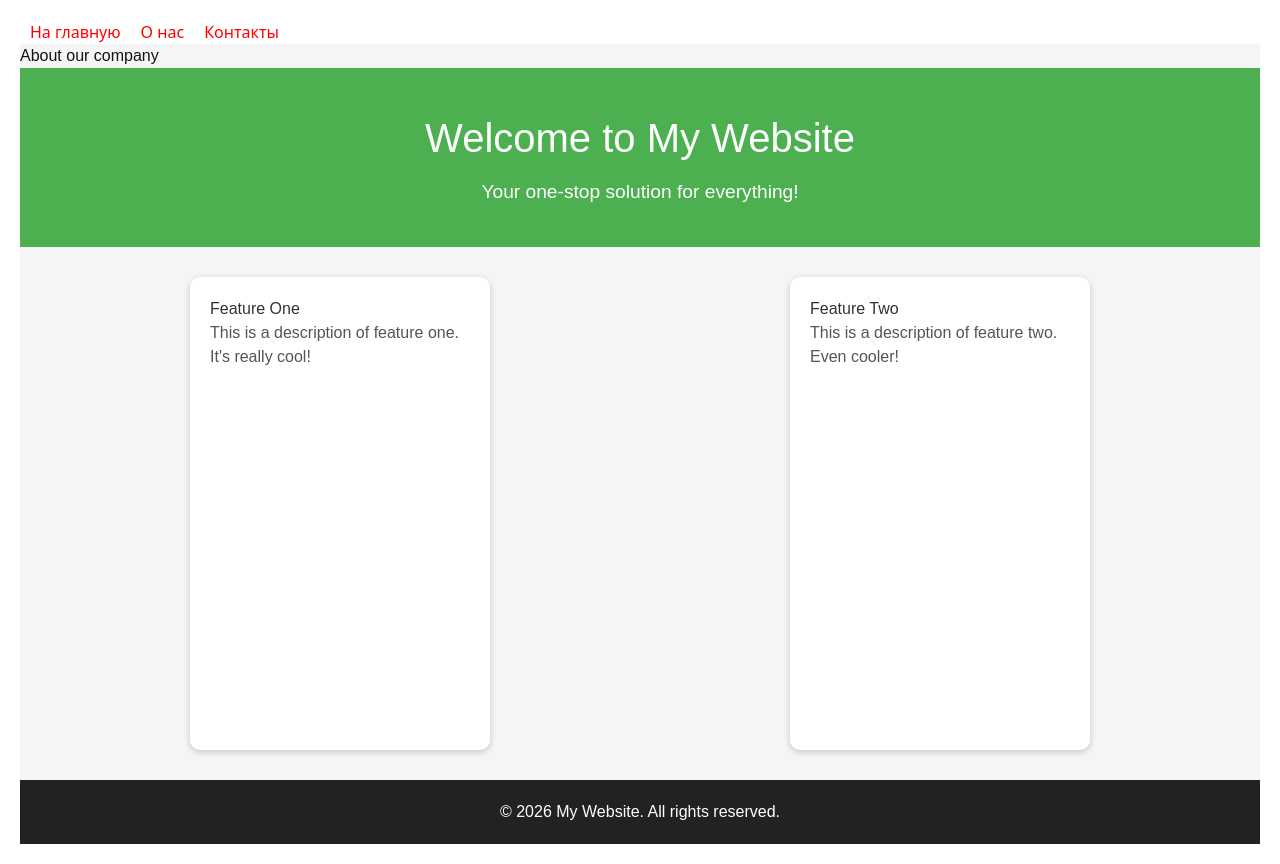
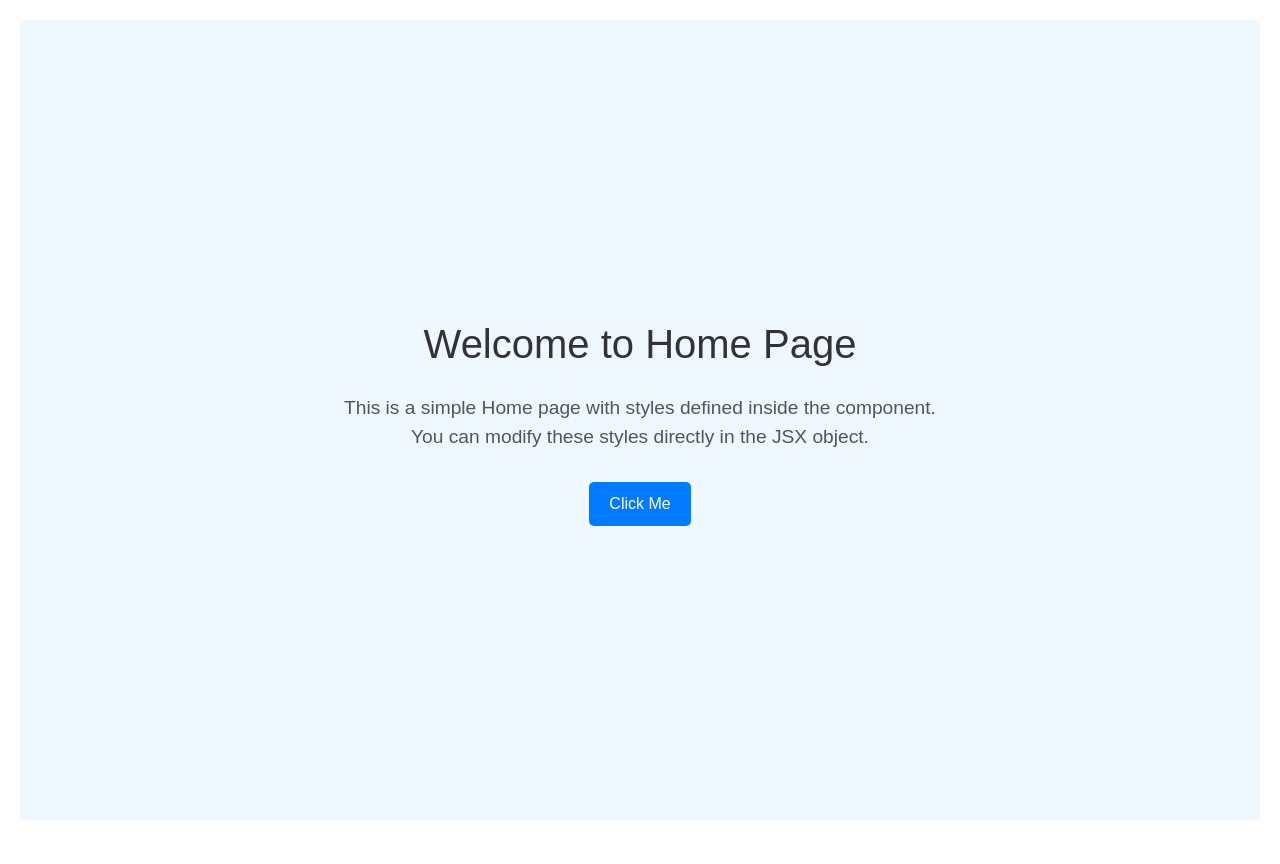
Before and after one commit to romanbarinov84/WebGarage-React-lessons-, a React (Vite) app: page / in a window 1280 px wide. After the commit the page ends 840 px from the top, so only its background shows below. Built offline with nearby package versions, Linux system fonts and the light colour scheme.

Commit message:
11.03 create useParams

```diff
--- a/src/components/ReactRouter/NavBarComponent.jsx
+++ b/src/components/ReactRouter/NavBarComponent.jsx
@@ -2,12 +2,12 @@ import styled from "styled-components";
 import { Link } from "react-router";
 
 const StyledLink = styled(Link)`
-  color: red;
+  color: #2b2626;
   text-decoration: none;
   margin: 10px;
 
   &:hover {
-    color: lightblue;
+    color: #edf1f3;
     text-decoration: underline;
     font-size: 14px;
   }
@@ -15,7 +15,7 @@ const StyledLink = styled(Link)`
 
 const NavBarComponent = () => {
   return (
-    <nav>
+    <nav  style={{background:"lightBlue"}}>
       <StyledLink to="/">На главную</StyledLink>
       <StyledLink to="/about">О нас</StyledLink>
       <StyledLink to="/contact">Контакты</StyledLink>
--- /dev/null
+++ b/src/components/ReactRouter/NavBarWithNavLink.jsx
@@ -0,0 +1,42 @@
+import { NavLink } from "react-router";
+
+const NavBarWithNavLink = () => {
+  return (
+    <nav>
+      <NavLink
+        to="/"
+        style={({ isActive }) => ({
+          color: isActive ? "red" : "black",
+          margin: "10px",
+          textDecoration: "none"
+        })}
+      >
+        Главная
+      </NavLink>
+
+      <NavLink
+        to="/about"
+        style={({ isActive }) => ({
+          color: isActive ? "red" : "black",
+          margin: "10px",
+          textDecoration: "none"
+        })}
+      >
+        О нас
+      </NavLink>
+
+      <NavLink
+        to="/contact"
+        style={({ isActive }) => ({
+          color: isActive ? "red" : "black",
+          margin: "10px",
+          textDecoration: "none"
+        })}
+      >
+        Контакты
+      </NavLink>
+    </nav>
+  );
+};
+
+export default NavBarWithNavLink;
--- a/src/components/ReactRouter/PagesContent.jsx
+++ b/src/components/ReactRouter/PagesContent.jsx
@@ -3,6 +3,7 @@ import HomePage from "./HomePage"
 import AboutPage from "./AboutPage"
 import NotFoundPage from "./NotFoundPage"
 import NavBarComponent from "./NavBarComponent"
+import NavBarWithNavLink from "./NavBarWithNavLink"
 
 
 
@@ -16,6 +17,7 @@ const PagesContent = () => {
     }
   return (
     <>
+    <NavBarWithNavLink/>
     <NavBarComponent/>
     <Routes>
         <Route path={appRoutes.HOME} element={<HomePage/>}/>
--- a/src/components/pages/HomePage.jsx
+++ b/src/components/pages/HomePage.jsx
@@ -1,12 +1,13 @@
 import { BrowserRouter } from 'react-router';
-import PagesContent from '../ReactRouter/PagesContent';
+
 
 import './HomePage.css';
+import AppRoutes from '../useParams/AppRoutes';
 
 function HomePage() {
     return (
         <BrowserRouter>
-            <PagesContent />
+            <AppRoutes/>
         </BrowserRouter>
     );
 }
--- /dev/null
+++ b/src/components/useParams/AppRoutes.jsx
@@ -0,0 +1,16 @@
+import { Route, Routes } from "react-router"
+import Home from "./Home"
+import NotFoundPage from "./NotFoundPage"
+
+
+
+const AppRoutes = () => {
+  return (
+    <Routes>
+        <Route path="/" element={<Home/>}/>
+        <Route path="*" element={<NotFoundPage/>}/>
+    </Routes>
+  )
+}
+
+export default AppRoutes
--- /dev/null
+++ b/src/components/useParams/Home.jsx
@@ -0,0 +1,53 @@
+
+import React from "react";
+
+const Home = () => {
+  // Стили как объект
+  const styles = {
+    container: {
+      display: "flex",
+      flexDirection: "column",
+      alignItems: "center",
+      justifyContent: "center",
+      height: "100vh",
+      backgroundColor: "#f0f8ff",
+      fontFamily: "Arial, sans-serif",
+      textAlign: "center",
+      padding: "20px",
+    },
+    title: {
+      fontSize: "2.5rem",
+      color: "#333",
+      marginBottom: "20px",
+    },
+    paragraph: {
+      fontSize: "1.2rem",
+      color: "#555",
+      maxWidth: "600px",
+      lineHeight: "1.5",
+    },
+    button: {
+      marginTop: "30px",
+      padding: "10px 20px",
+      fontSize: "1rem",
+      backgroundColor: "#007bff",
+      color: "#fff",
+      border: "none",
+      borderRadius: "5px",
+      cursor: "pointer",
+    },
+  };
+
+  return (
+    <div style={styles.container}>
+      <h1 style={styles.title}>Welcome to Home Page</h1>
+      <p style={styles.paragraph}>
+        This is a simple Home page with styles defined inside the component.
+        You can modify these styles directly in the JSX object.
+      </p>
+      <button style={styles.button}>Click Me</button>
+    </div>
+  );
+};
+
+export default Home;
--- /dev/null
+++ b/src/components/useParams/NotFoundPage.jsx
@@ -0,0 +1,48 @@
+
+import { Link } from "react-router";
+
+const NotFoundPage = () => {
+  const styles = {
+    container: {
+      display: "flex",
+      flexDirection: "column",
+      alignItems: "center",
+      justifyContent: "center",
+      height: "100vh",
+      backgroundColor: "#ffe6e6",
+      fontFamily: "Arial, sans-serif",
+      textAlign: "center",
+      padding: "20px",
+    },
+    title: {
+      fontSize: "4rem",
+      color: "#ff4d4d",
+      marginBottom: "20px",
+    },
+    message: {
+      fontSize: "1.5rem",
+      color: "#333",
+      marginBottom: "30px",
+    },
+    link: {
+      fontSize: "1.2rem",
+      color: "#007bff",
+      textDecoration: "none",
+      border: "1px solid #007bff",
+      padding: "10px 20px",
+      borderRadius: "5px",
+    },
+  };
+
+  return (
+    <div style={styles.container}>
+      <h1 style={styles.title}>404</h1>
+      <p style={styles.message}>Oops! The page you are looking for does not exist.</p>
+      <Link to="/" style={styles.link}>
+        Go Back Home
+      </Link>
+    </div>
+  );
+};
+
+export default NotFoundPage;
--- /dev/null
+++ b/src/components/useParams/UserPage.jsx
@@ -0,0 +1,51 @@
+
+
+const users = [
+    {id:"1",name:"Ivanov Ivan",bio:"Photograph and designer"},
+    {id:"2",name:"Pavliv Valeriy",bio:"Polit-technologist and layer"},
+    {id:"3",name:"Victorov Abrams",bio:"Inspector and Anarchist"},
+    {id:"4",name:"Mainenko Slipki",bio:"Maker and Pizza maker"},
+    {id:"5",name:"Solodova Irina",bio:"Promo agent and RFC specialist"}
+]
+
+import { useParams } from "react-router";
+
+const UserPage = () => {
+  const { id } = useParams();
+
+  const styles = {
+    container: {
+      display: "flex",
+      flexDirection: "column",
+      alignItems: "center",
+      justifyContent: "center",
+      height: "100vh",
+      backgroundColor: "#e6f7ff",
+      fontFamily: "Arial, sans-serif",
+      textAlign: "center",
+      padding: "20px",
+    },
+    title: {
+      fontSize: "2.5rem",
+      color: "#005b99",
+      marginBottom: "20px",
+    },
+    message: {
+      fontSize: "1.2rem",
+      color: "#333",
+      maxWidth: "600px",
+      lineHeight: "1.5",
+    },
+  };
+
+  return (
+    <div style={styles.container}>
+      <h1 style={styles.title}>User Page</h1>
+      <p style={styles.message}>
+        You are viewing the page for user with ID: <strong>{id}</strong>
+      </p>
+    </div>
+  );
+};
+
+export default UserPage;
```
